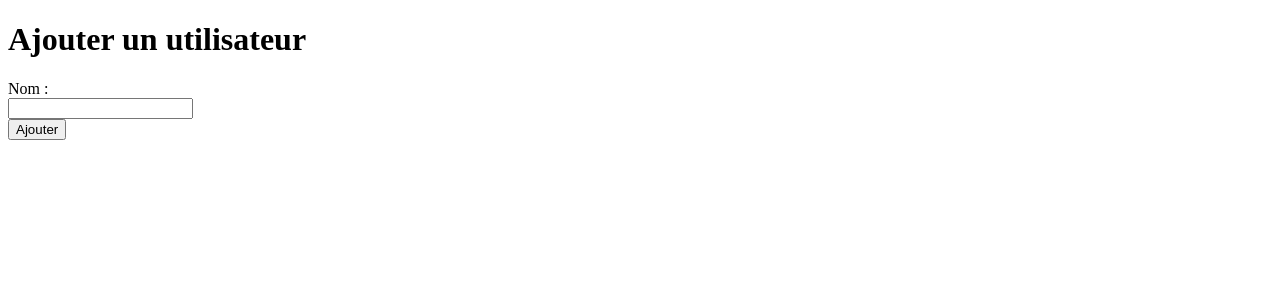
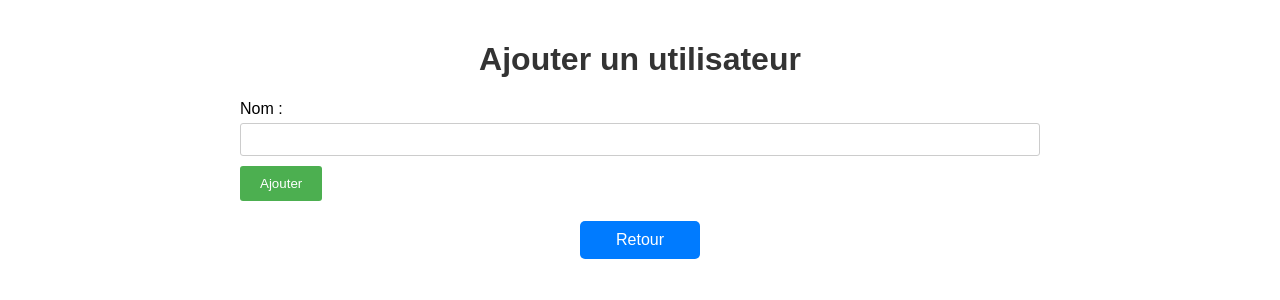
Before and after one commit to Halima-DERRAHI/Recettes----PHP, a PHP site: page /php/ajouter_utilisateur.php in a window 1280 px wide. Shown: the top 300 px of the page. Run offline with PHP 8.4, Linux system fonts and the light colour scheme.

Commit message:
organisation

```diff
--- a/BDD/db.sql
+++ b/BDD/db.sql
@@ -4,7 +4,7 @@ USE Recettes;
 -- Table des utilisateurs
 CREATE TABLE users (
     ID INT PRIMARY KEY AUTO_INCREMENT,
-    Nom VARCHAR(50),
+    Nom VARCHAR(50)
 );
 
 -- Table des recettes
--- a/Style/style.css
+++ b/Style/style.css
@@ -9,6 +9,8 @@ body {
     display: flex;
     flex-direction: column;
     align-items: center;
+    padding: 20px;
+    border-radius: 5px;
 }
 
 h1 {
@@ -27,6 +29,7 @@ li {
     padding: 10px;
     background-color: #f5f5f5;
     border-radius: 4px;
+    box-shadow: 0 0 5px rgba(0, 0, 0, 0.1);
 }
 
 li strong {
@@ -51,3 +54,59 @@ li .description {
 .button:hover {
     background-color: #555;
 }
+
+form {
+    margin: 20px auto;
+    max-width: 800px;
+}
+
+label {
+    display: block;
+    margin-bottom: 5px;
+}
+
+input[type="text"],
+textarea,
+select {
+    width: 100%;
+    padding: 8px;
+    margin-bottom: 10px;
+    border: 1px solid #ccc;
+    border-radius: 3px;
+    box-sizing: border-box;
+}
+
+input[type="submit"] {
+    background-color: #4CAF50;
+    color: white;
+    padding: 10px 20px;
+    border: none;
+    border-radius: 3px;
+    cursor: pointer;
+}
+
+input[type="submit"]:hover {
+    background-color: #45a049;
+}
+
+.btn-retour {
+    display: block;
+    width: 100px;
+    text-align: center;
+    margin: 20px auto;
+    padding: 10px;
+    background-color: #007bff;
+    color: white;
+    text-decoration: none;
+    border-radius: 5px;
+}
+
+.btn-retour:hover {
+    background-color: #0056b3;
+}
+
+.success-message {
+    color: green;
+    margin-top: 10px;
+    text-align: center;
+}
--- a/php/ajouter_utilisateur.php
+++ b/php/ajouter_utilisateur.php
@@ -4,39 +4,38 @@
     <meta charset="UTF-8">
     <meta name="viewport" content="width=device-width, initial-scale=1.0">
     <title>Ajouter un utilisateur</title>
+    <link rel="stylesheet" href="../Style/style.css">
 </head>
 <body>
     <h1>Ajouter un utilisateur</h1>
     <form method="post" action="<?php echo htmlspecialchars($_SERVER["PHP_SELF"]); ?>">
-        <label for="nom">Nom :</label><br>
-        <input type="text" id="nom" name="nom"><br>
+        <label for="nom">Nom :</label>
+        <input type="text" id="nom" name="nom" required><br>
         <input type="submit" value="Ajouter">
     </form>
 
     <?php
-    // Vérifier si le formulaire a été soumis
+    include 'config.php';
+
     if ($_SERVER["REQUEST_METHOD"] == "POST") {
-        // Inclure le fichier de configuration
-        include 'config.php';
 
-        // Récupérer le nom de l'utilisateur du formulaire
         $nom = $_POST['nom'];
 
-        // Préparer et exécuter la requête SQL pour ajouter un nouvel utilisateur
         $stmt = $connexion->prepare("INSERT INTO users (Nom) VALUES (?)");
         $stmt->bind_param("s", $nom);
         $stmt->execute();
 
-        // Vérifier si l'insertion a réussi
         if ($stmt->affected_rows > 0) {
-            echo "Utilisateur ajouté avec succès.";
+            echo "<p class='success-message'>Utilisateur ajouté avec succès.</p>";
         } else {
-            echo "Erreur lors de l'ajout de l'utilisateur.";
+            echo "Erreur lors de l'ajout de l'utilisateur : " . $stmt->error;
         }
 
-        // Fermer la requête
         $stmt->close();
     }
     ?>
+
+    <a href="../index.php" class="btn-retour">Retour</a>
+
 </body>
 </html>
```
Also changed, not shown: index.php (+4 -6 lines), php/ajouter_recette.php (+42 -6 lines).
